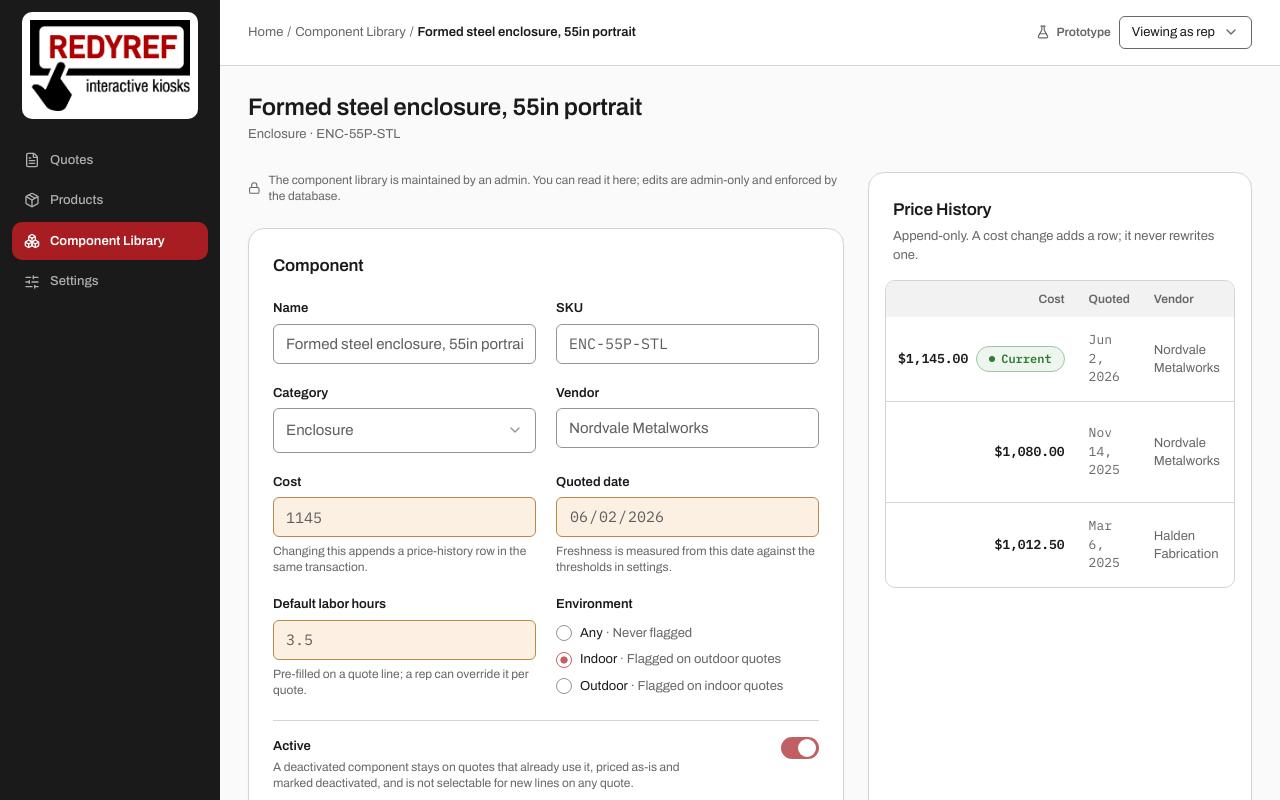
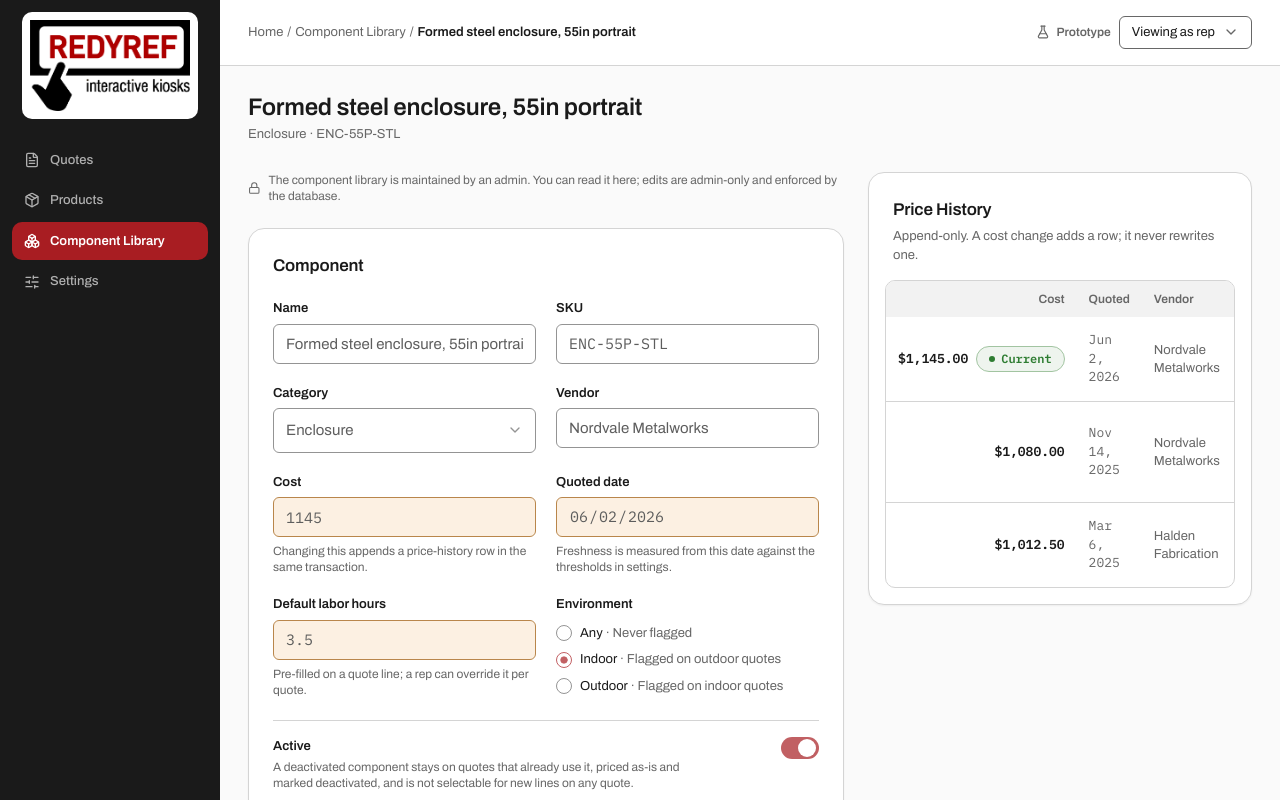
Before and after one commit to Cueserve/rr-redyquote, a Next.js app: page /library/c-1 in a window 1280 px wide. Built offline with nearby package versions, Linux system fonts and the light colour scheme.

Commit message:
feat(ui): enhance layout and styling of ComponentDetailPage and QuoteBuilder; update dialog styles for improved responsiveness

```diff
--- a/src/app/(app)/library/[id]/page.tsx
+++ b/src/app/(app)/library/[id]/page.tsx
@@ -46,14 +46,19 @@ export default async function ComponentDetailPage({
         description={`${category?.name ?? "Uncategorised"} · ${component.sku}`}
       />
 
-      <div className="grid grid-cols-1 gap-6 xl:grid-cols-[minmax(0,1fr)_24rem]">
-        <ComponentEditor component={component} categories={CATEGORIES} />
+      <div className="grid grid-cols-1 gap-6 xl:flex xl:items-start">
+        <div className="min-w-0 xl:flex-1">
+          <ComponentEditor component={component} categories={CATEGORIES} />
+        </div>
 
         {/* NFR-005 — `price_history` is append-only and written in the same
             transaction as the cost change. Rendering it read-only, with no
             edit or delete affordance anywhere, is the design expressing that:
             there is no UI for changing history because there is no way to. */}
-        <Card className="flex flex-col gap-4" padding="compact">
+        <Card
+          className="flex flex-col gap-4 xl:w-96 xl:shrink-0"
+          padding="compact"
+        >
           <div className="flex flex-col gap-1 px-2 pt-2">
             <h2 className="text-md font-semibold tracking-tight">
               Price History
--- a/src/app/globals.css
+++ b/src/app/globals.css
@@ -201,6 +201,7 @@
   --shadow-lg: 0 16px 40px rgba(26, 26, 26, 0.14);
 
   --container-max: 1280px;
+  --spacing-dialog-content: 85vh;
 }
 
 /* --- TIER 2 values: light ------------------------------------------------ */
--- a/src/components/quote-builder/quote-builder.tsx
+++ b/src/components/quote-builder/quote-builder.tsx
@@ -280,8 +280,8 @@ export function QuoteBuilder({
   }
 
   return (
-    <div className="grid grid-cols-1 gap-6 xl:grid-cols-[minmax(0,1fr)_22rem]">
-      <div className="flex min-w-0 flex-col gap-6">
+    <div className="grid grid-cols-1 gap-6 xl:flex xl:items-start">
+      <div className="flex min-w-0 flex-col gap-6 xl:flex-1">
         <Card className="flex flex-col gap-5">
           <h2 className="text-md font-semibold tracking-tight">
             Quote Details
@@ -421,7 +421,7 @@ export function QuoteBuilder({
         </Card>
       </div>
 
-      <div className="flex flex-col gap-6 xl:sticky xl:top-0 xl:self-start">
+      <div className="flex flex-col gap-6 xl:w-88 xl:shrink-0 xl:sticky xl:top-0 xl:self-start">
         <SummaryPanel quote={quote} settings={settings} isDirty={isDirty} />
         <LifecycleBar
           quote={quote}
--- a/src/components/ui/dialog.tsx
+++ b/src/components/ui/dialog.tsx
@@ -20,7 +20,7 @@ function DialogOverlay({
     <DialogPrimitive.Overlay
       data-slot="dialog-overlay"
       className={cn(
-        "fixed inset-0 z-50 bg-[var(--scrim)] data-[state=open]:animate-in data-[state=closed]:animate-out data-[state=closed]:fade-out-0 data-[state=open]:fade-in-0 duration-150",
+        "fixed inset-0 z-50 bg-scrim data-[state=open]:animate-in data-[state=closed]:animate-out data-[state=closed]:fade-out-0 data-[state=open]:fade-in-0 duration-150",
         className,
       )}
       {...props}
@@ -29,7 +29,7 @@ function DialogOverlay({
 }
 
 const dialogContentVariants = cva(
-  "fixed top-1/2 left-1/2 z-50 grid max-h-[85vh] w-full -translate-x-1/2 -translate-y-1/2 gap-4 overflow-auto rounded-xl border border-border bg-card text-card-foreground shadow-lg duration-150 data-[state=open]:animate-in data-[state=closed]:animate-out data-[state=closed]:fade-out-0 data-[state=open]:fade-in-0",
+  "fixed top-1/2 left-1/2 z-50 grid max-h-dialog-content w-full -translate-x-1/2 -translate-y-1/2 gap-4 overflow-auto rounded-xl border border-border bg-card text-card-foreground shadow-lg duration-150 data-[state=open]:animate-in data-[state=closed]:animate-out data-[state=closed]:fade-out-0 data-[state=open]:fade-in-0",
   {
     variants: {
       size: {
```
